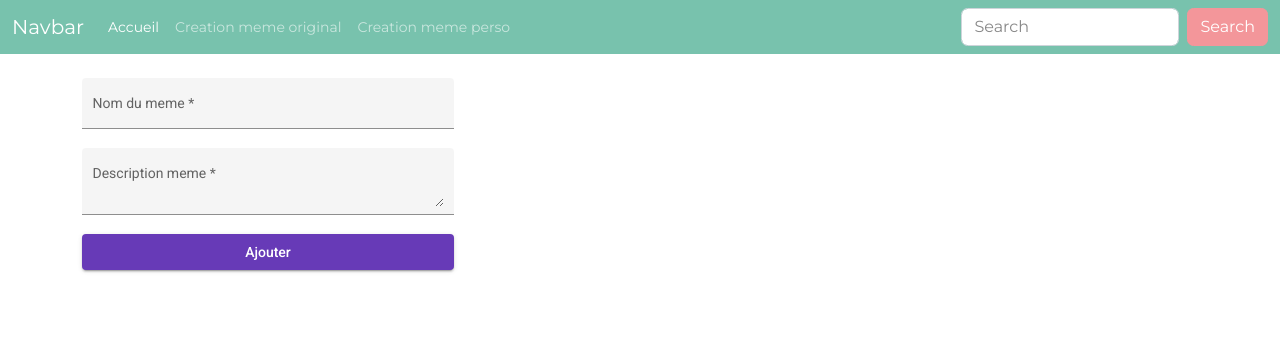
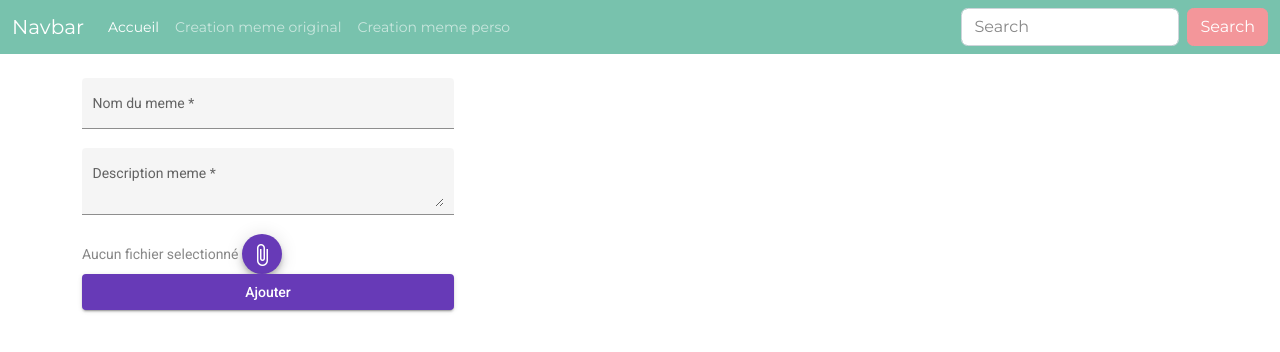
Before and after one commit to fbansept/meme-generator, an Angular app: page /creation-meme-original in a window 1280 px wide. Shown: the top 352 px of the page. Built offline with nearby package versions, Linux system fonts and the light colour scheme.

Commit message:
ajout upload image

```diff
--- a/src/app/accueil/accueil.component.ts
+++ b/src/app/accueil/accueil.component.ts
@@ -8,21 +8,25 @@ import { Component, OnInit } from '@angular/core';
 })
 export class AccueilComponent implements OnInit {
 
-  public listeMeme : any;
+  public listeMeme: any;
 
   constructor(private client: HttpClient) { }
 
   ngOnInit(): void {
+
+    this.raffraichir()
+  }
+
+  raffraichir() {
     this.client
       .get("http://localhost:4000/memes")
       .subscribe(listeMeme =>
         this.listeMeme = listeMeme)
-
   }
 
-  onClicSupprimer(nomMeme: String){
+  onClicSupprimer(nomMeme: String) {
     this.client
       .delete("http://localhost:4000/meme/" + nomMeme)
-      .subscribe(message => alert("meme supprimé"))
+      .subscribe(message => this.raffraichir())
   }
 }
--- a/src/app/app.module.ts
+++ b/src/app/app.module.ts
@@ -11,6 +11,7 @@ import { MatFormFieldModule } from '@angular/material/form-field';
 import { FormsModule, ReactiveFormsModule } from '@angular/forms';
 import { MatButtonModule } from '@angular/material/button';
 import { HttpClientModule } from '@angular/common/http';
+import { MatIconModule } from '@angular/material/icon';
 
 @NgModule({
   declarations: [
@@ -27,7 +28,8 @@ import { HttpClientModule } from '@angular/common/http';
     FormsModule,
     ReactiveFormsModule,
     MatButtonModule,
-    HttpClientModule
+    HttpClientModule,
+    MatIconModule
   ],
   providers: [],
   bootstrap: [AppComponent]
--- a/src/app/creation-meme-original/creation-meme-original.component.html
+++ b/src/app/creation-meme-original/creation-meme-original.component.html
@@ -32,6 +32,14 @@
       </mat-error>
     </mat-form-field>
 
+    <div>
+      <input #inputImage type="file" style="display: none" (change)="onFichierChange($event)">
+      {{fichier?.name || "Aucun fichier selectionné"}}
+      <button mat-mini-fab color="primary" (click)="$event.preventDefault(); inputImage.click()">
+        <mat-icon>attach_file</mat-icon>
+      </button>
+    </div>
+
     <button mat-raised-button color="primary">Ajouter</button>
   </form>
 </div>
--- a/src/app/creation-meme-original/creation-meme-original.component.ts
+++ b/src/app/creation-meme-original/creation-meme-original.component.ts
@@ -8,6 +8,8 @@ import { FormControl, FormGroup, Validators } from '@angular/forms';
   styleUrls: ['./creation-meme-original.component.scss']
 })
 export class CreationMemeOriginalComponent implements OnInit {
+
+  public fichier : File | null = null
 
   constructor(private client: HttpClient) { }
 
@@ -20,19 +22,30 @@ export class CreationMemeOriginalComponent implements OnInit {
 
   ngOnInit(): void {
 
+  }
 
+  onFichierChange(e : any){
+    this.fichier = e.target.files[0];
   }
 
   onSubmit() {
 
     if (this.formulaire.valid) {
 
+      const formData = new FormData();
+
+      if(this.fichier != null){
+        formData.append("image", this.fichier)
+      }
+
+      formData.append("meme", JSON.stringify(this.formulaire.value))
+
       const headers = new HttpHeaders()
-        .set('content-type', 'application/json')
+      //  .set('content-type', 'application/json')
         .set('Access-Control-Allow-Origin', '*');
 
       this.client
-        .post("http://localhost:4000/meme", this.formulaire.value,
+        .post("http://localhost:4000/meme", formData,
           { 'headers': headers })
         .subscribe(reponse => alert("meme ajouté"))
 
```
